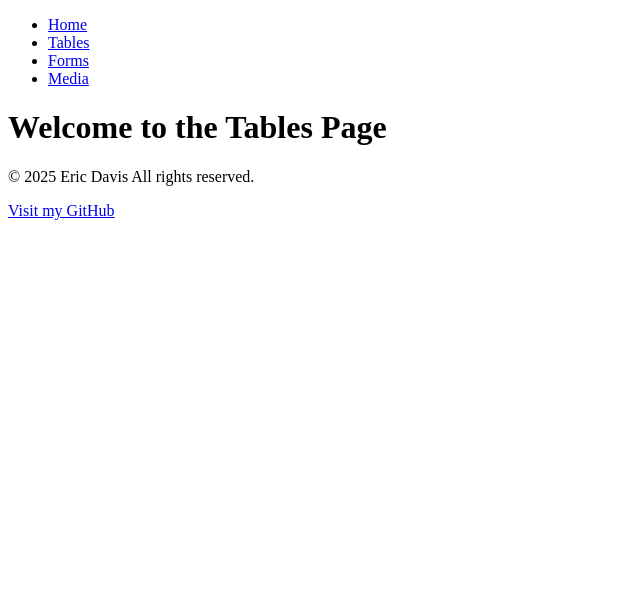
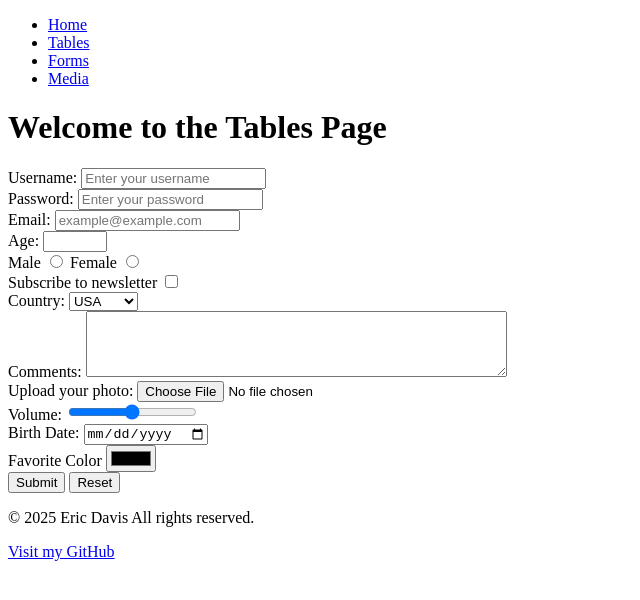
Before and after one commit to Voltage141/COMP1A.LectureActivity4, a plain HTML site: page forms.html in a window 1280 px wide. Shown: the whole page, without its empty margins (0-640 px from the left). Drawn offline with Linux system fonts and the light colour scheme.

Commit message:
added missing colin

```diff
--- a/forms.html
+++ b/forms.html
@@ -3,7 +3,7 @@
 <head>
     <meta charset="UTF-8">
     <meta name="viewport" content="width=device-width, initial-scale=1.0">
-    <title>HTML Tables Page</title>
+    <title>Tekkadan HTML Tables page</title>
 </head>
 <body>
 
@@ -20,7 +20,80 @@
     </header>
 
     <main>
-        <!-- Main content goes here -->
+        <form action="/submit" method="post">
+            <label for="username">Username:</label>
+            <input type="text" id="username" name="username" placeholder="Enter your username">
+
+            <br>
+
+            <label for="passowrd">Password:</label>
+            <input type="password" id="password" name="password" placeholder="Enter your password">
+
+            <br>
+
+            <label for-email>Email:</label>
+            <input type="email" id="email" name="email" placeholder="example@example.com">
+
+            <br>
+
+            <label for="age">Age:</label>
+            <input type="number" id="age" name="age" min="1" max="100">
+
+            <br>
+
+            <label for="male">Male</label>
+            <input type="radio" id="male" name="gender" value="male">
+
+            <label for="female">Female</label>
+            <input type="radio" id="female" name="gender" value="female">
+
+            <br>
+
+            <label for="subscribe">Subscribe to newsletter</label>
+            <input type="checkbox" id="subscribe" name="subscribe" value="yes">
+
+            <br>
+
+            <label for="country">Country:</label>
+            <select id="country" name="country">
+                <option value="usa">USA</option>
+                <option value="canada">Canada</option>
+            </select>
+
+            <br>
+
+            <label for="comments">Comments:</label>
+            <textarea id="comments" name="comments" rows="4" cols="50"></textarea>
+
+            <br>
+
+            <label for="file">Upload your photo:</label>
+            <input type="file" id="file" name="file">
+
+            <br>
+
+            <input type="hidden" id="userid" name="userid" value="12345">
+
+            <label for="volume">Volume:</label>
+            <input type="range" id="volume" name="volume" min="0" max="100">
+
+            <br>
+
+            <label for="birthdate">Birth Date:</label>
+            <input type="date" id="birthdate" name="birthdate">
+
+            <br>
+
+            <label for="favcolor">Favorite Color</label>
+            <input type="color" id="favcolor" name="favcolor">
+
+            <br>
+
+            <input type="submit" value="Submit">
+
+            <input type="reset" value="Reset">
+
+        </form>
     </main>
 
     <footer>
```
Also changed, not shown: tables.html (+1 -1 lines).
